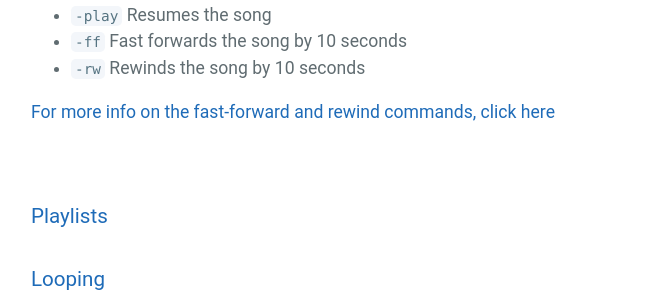
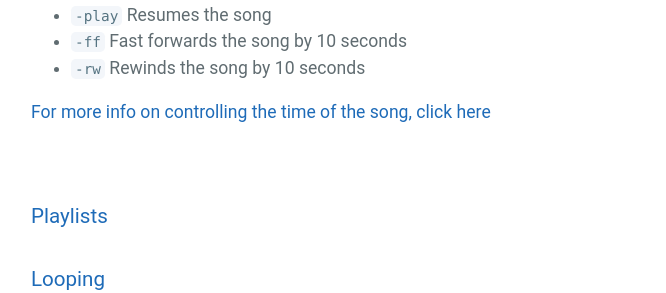
Before and after one commit to mymindishazel/marv-docs, a Jekyll site: the page built from commands.md, in a window 1280 px wide and 900 px high, scrolled down 1886 px. Shown: the part 431-724 px from the top of the window, without its empty margins (193-859 px from the left). Built offline with Jekyll 4.4.1, drawn with Linux system fonts in a browser that asks for light colours; our own code applies the rules of GitHub Pages for plain Markdown files.

Commit message:
Update commands.md

```diff
--- a/commands.md
+++ b/commands.md
@@ -82,7 +82,7 @@
 * `-ff` Fast forwards the song by 10 seconds
 * `-rw` Rewinds the song by 10 seconds
 
-[For more info on the fast-forward and rewind commands, click here](/commands/time)
+[For more info on controlling the time of the song, click here](/commands/time)
 
 <br>
 
```
